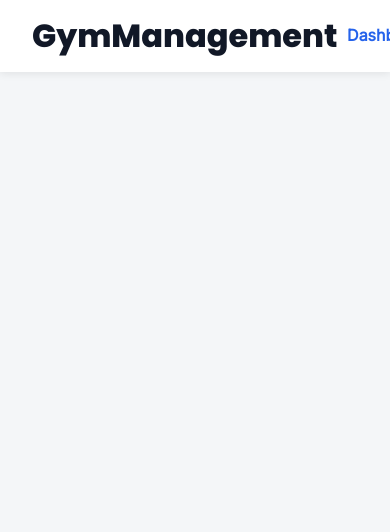
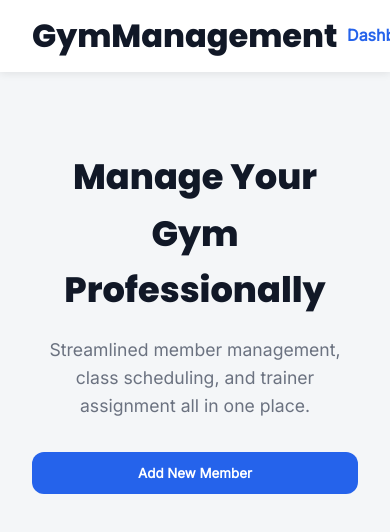
Before and after one commit to pushpender-79/gym-management-system, a plain HTML site: page index.html in a window 390 px wide. Shown: the top 532 px of the page. Drawn offline with Linux system fonts and the light colour scheme.

Commit message:
added hero section with responsive styling

```diff
--- a/index.html
+++ b/index.html
@@ -29,7 +29,21 @@
       </div>
     </header>
 
-    <main></main>
+    <main>
+      <section class="hero" id="dashboard">
+        <h1>Manage Your Gym Professionally</h1>
+        <p>
+          Streamlined member management, class scheduling, and trainer
+          assignment all in one place.
+        </p>
+        <button
+          class="btn-primary"
+          onclick="document.getElementById('member-form').scrollIntoView({behavior:'smooth'})"
+        >
+          Add New Member
+        </button>
+      </section>
+    </main>
     <footer></footer>
     <script src="script.js"></script>
   </body>
--- a/style.css
+++ b/style.css
@@ -95,3 +95,71 @@ nav {
 .nav-links a:hover {
   background-color: #e0e7ff;
 }
+
+/* ============
+         ==========Main Layout */
+main {
+  max-width: var(--max-width);
+  margin: 0 auto;
+  padding: 3rem 2rem 6rem;
+}
+
+/* Hero Section */
+.hero {
+  text-align: center;
+  max-width: 700px;
+  margin: 0 auto 4rem auto;
+}
+
+.hero h1 {
+  font-family: var(--heading-font);
+  font-size: 3rem;
+  font-weight: 800;
+  margin-bottom: 1rem;
+  color: var(--color-text-primary);
+}
+
+.hero p {
+  font-size: 1.1rem;
+  color: var(--color-text-secondary);
+  margin-bottom: 2rem;
+}
+
+.btn-primary {
+  background: var(--color-accent);
+  color: var(--color-white);
+  font-weight: 700;
+  padding: 0.8rem 2rem;
+  border-radius: var(--border-radius);
+  transition: background-color var(--transition-duration), transform 0.2s;
+}
+
+.btn-primary:hover {
+  background: var(--color-accent-hover);
+  transform: scale(1.05);
+}
+
+/* ===============
+    Section Titles (New addition)
+            ===================== */
+section h2 {
+  font-family: var(--heading-font);
+  font-weight: 700;
+  font-size: 2rem;
+  margin-bottom: 1.5rem;
+  color: var(--color-text-primary);
+}
+
+/* =================
+    Responsive (New addition)
+              ================== */
+@media (max-width: 768px) {
+  .hero h1 {
+    font-size: 2.2rem;
+  }
+  .btn-primary,
+  .form-submit {
+    width: 100%;
+    text-align: center;
+  }
+}
```
